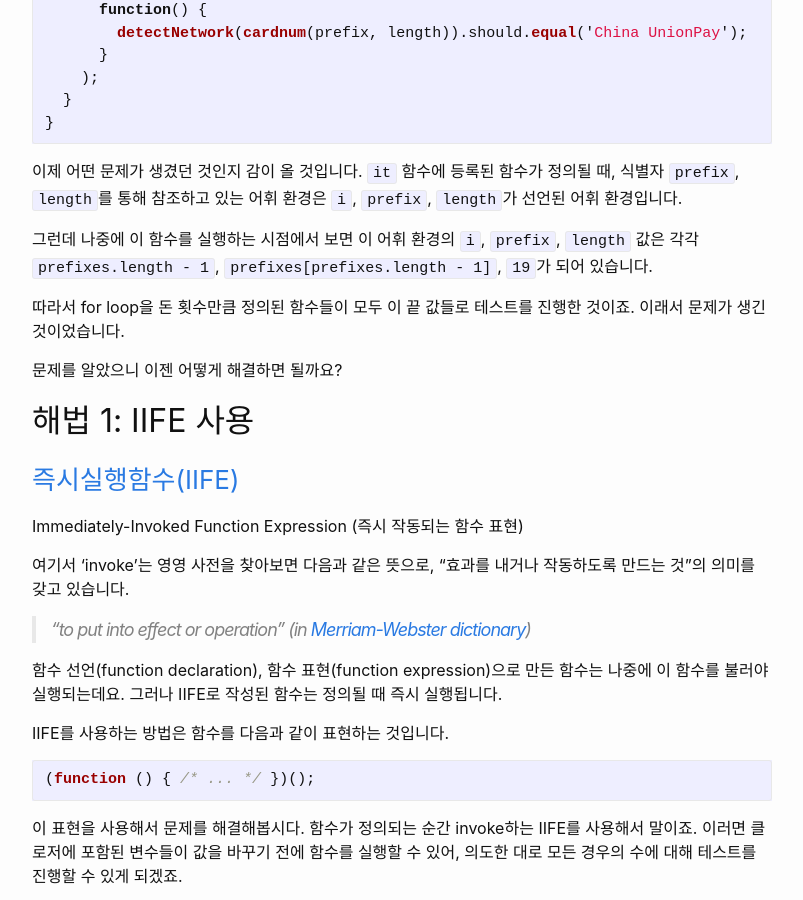
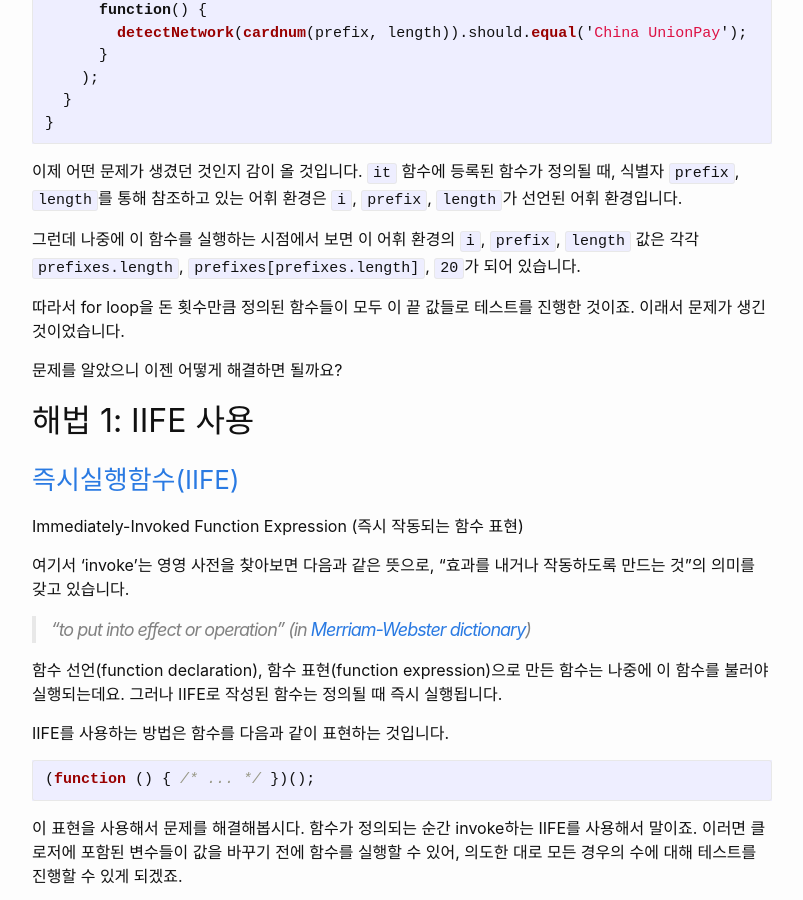
Before and after one commit to feynubrick/feynubrick.github.io, a Jekyll site: the page built from _posts/2019-01-11-javascript-study-5-scope-closure-iife.md, in a window 1280 px wide and 900 px high, scrolled down 5129 px. Shown: the whole window, without its empty margins (238-1041 px from the left). Built offline with Jekyll 4.4.1, drawn with Linux system fonts in a browser that asks for light colours; nearby versions of some CDN libraries; comment, search, counter and statistics services are not loaded.

Commit message:
fixed a post.

```diff
--- a/_posts/2019-01-11-javascript-study-5-scope-closure-iife.md
+++ b/_posts/2019-01-11-javascript-study-5-scope-closure-iife.md
@@ -241,7 +241,7 @@ for (var i = 0; i < prefixes.length; i++) {
 이제 어떤 문제가 생겼던 것인지 감이 올 것입니다.
 `it` 함수에 등록된 함수가 정의될 때, 식별자 `prefix`, `length`를 통해 참조하고 있는 어휘 환경은 `i`, `prefix`, `length`가 선언된 어휘 환경입니다.
 
-그런데 나중에 이 함수를 실행하는 시점에서 보면 이 어휘 환경의 `i`, `prefix`, `length` 값은 각각 `prefixes.length - 1`, `prefixes[prefixes.length - 1]`, `19`가 되어 있습니다.
+그런데 나중에 이 함수를 실행하는 시점에서 보면 이 어휘 환경의 `i`, `prefix`, `length` 값은 각각 `prefixes.length`, `prefixes[prefixes.length]`, `20`가 되어 있습니다.
 
 따라서 for loop을 돈 횟수만큼 정의된 함수들이 모두 이 끝 값들로 테스트를 진행한 것이죠.
 이래서 문제가 생긴 것이었습니다.
```
